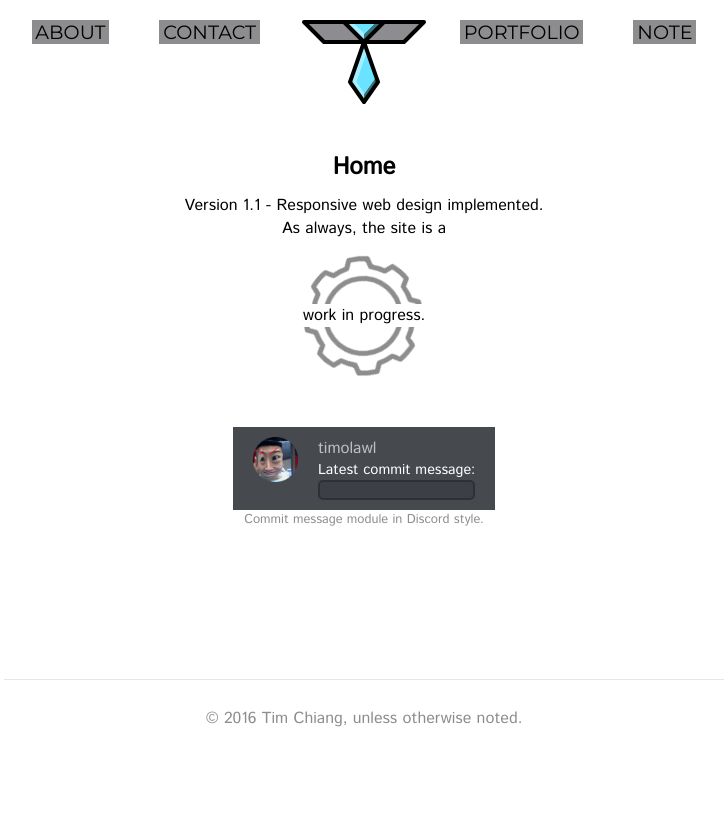
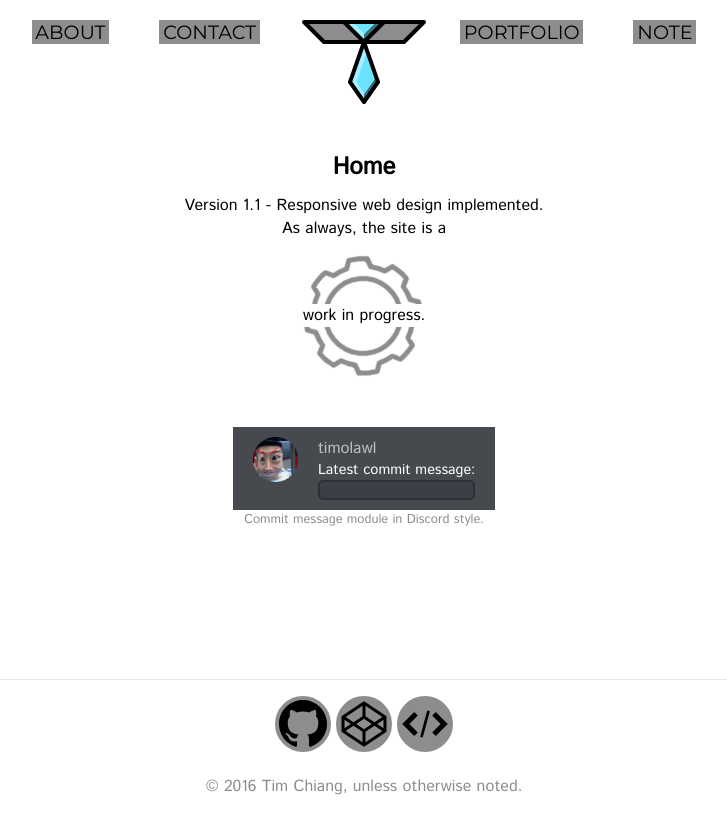
Before and after one commit to timolawl/timolawl.github.io, a Jekyll site: the page built from index.html, in a window 1280 px wide. Shown: the top 834 px of the page, without its empty margins (276-1003 px from the left). Built offline with Jekyll 4.4.1, drawn with Linux system fonts in a browser that asks for light colours.

Commit message:
Add icon links to GitHub, Codepen, and FCC.

```diff
--- a/_assets/stylesheets/_base.links.scss
+++ b/_assets/stylesheets/_base.links.scss
@@ -19,5 +19,4 @@ a {
     &:active {
         color: $primary-color;
     }
-
 }
--- a/_assets/stylesheets/_components.page-foot.scss
+++ b/_assets/stylesheets/_components.page-foot.scss
@@ -3,14 +3,64 @@
 //
 
 .footer {
+    border-top: 1px solid lighten($secondary-light, 35%);
+    padding-top: 1rem;
     text-align: center;
+}
+
+.link-icons {
+  //  display: flex;
+  //  align-items: center;
+   // justify-content: center;
+}
+
+.icon-links {
+ //   color: black;
+    display: inline-block;
+    border-radius: 100%;
+    border: 4px solid $secondary-light;
+    &:link {
+        color: black;
+        background-color: $secondary-light;
+    }
+
+    &:visited {
+        color: black;
+        background-color: $secondary-light;
+    }
+
+    &:hover {
+     //   color: $primary-light;
+        border-color: $primary-light;
+        background-color: $primary-light;
+    }
+
+    &:active {
+    //    color: $primary-light;
+        border-color: $primary-light;
+        background-color: $primary-light;
+    }
+}
+
+.icon {
+    display: block;
+    width: 3em;
+    height: 3em;
+    fill: currentColor;
+ //   fill: #000;
+ //   border: 4px solid $secondary-light;
+ //   border-radius: 100%;
+ //   background-color: $secondary-light;
+}
+
+.icon-github {
+
 }
 
 .copyright {
     width: 80%;
     max-width: 720px;
     display: inline-block;
-    padding-top: 3vmin;
-    border-top: 1px solid lighten($secondary-light, 35%);
+    padding-top: 1rem;
     color: $secondary-light;
 }
--- a/_includes/footer.html
+++ b/_includes/footer.html
@@ -1,5 +1,22 @@
   <footer>
     <div class="footer">
+        <div class="link-icons">
+            <a class="icon-links" href="//github.com/timolawl" alt="Tim Chiang's GitHub Page">
+                <svg class="icon icon-github">
+                    <use xlink:href="#icon-github"></use>
+                </svg>
+            </a>
+            <a class="icon-links" href="//codepen.io/timchiang" alt="Tim Chiang's Codepen Page">
+                <svg class="icon icon-codepen">
+                    <use xlink:href="#icon-codepen"></use>
+                </svg>
+            </a>
+            <a class="icon-links" href="//freecodecamp.com/timolawl" alt="Tim Chiang's Free Code Camp Page">
+                <svg class="icon icon-fcc">
+                    <use xlink:href="#icon-fcc"></use>
+                </svg>
+            </a>
+        </div>
         <span class="copyright">&copy; {{ site.time | date: '%Y' }} Tim Chiang, unless otherwise noted.</span>
     </div>
   </footer>
--- a/_includes/header.html
+++ b/_includes/header.html
@@ -51,18 +51,29 @@
 
     <script src="{{ '/js/pre-script.js' | prepend: site.baseurl }}"></script>
 
-
-    <!-- explicit dns-prefetch (non-anchor tagged) -->
-    <!-- the following don't need to be explicitly fetched as the browser already does so implicitly, as they are included in the HTML as anchor tags -->
-    <!--
-    <link rel="dns-prefetch" href="//medicine.buffalo.edu" />
-    <link rel="dns-prefetch" href="//som.ucsd.edu" />
-    <link rel="dns-prefetch" href="//medicine.stonybrookmedicine.edu" />
-    <link rel="dns-prefetch" href="//www.amc.edu" />
-    -->
-
   </head>
   <body>
+    <div class="svg-icons">
+        <svg version="1.1" xmlns="http://www.w3.org/2000/svg" style="display:none">
+            <symbol id="icon-github" viewBox="0 0 512 512">
+                <title>GitHub</title>
+                <path id="XMLID_2_" d="M256,0C114.6,0,0,114.6,0,256c0,113.1,73.4,209.1,175.1,242.9c12.8,2.4,17.5-5.6,17.5-12.3c0-6.1-0.2-26.3-0.3-47.7C121,454.4,106,408.7,106,408.7c-11.6-29.6-28.4-37.5-28.4-37.5c-23.2-15.9,1.8-15.6,1.8-15.6c25.7,1.8,39.2,26.4,39.2,26.4c22.8,39.1,59.9,27.8,74.5,21.3c2.3-16.5,8.9-27.8,16.3-34.2c-56.9-6.5-116.6-28.4-116.6-126.5c0-27.9,10-50.8,26.4-68.7c-2.7-6.4-11.4-32.5,2.5-67.8c0,0,21.5-6.9,70.4,26.2c20.4-5.7,42.3-8.5,64.1-8.6c21.8,0.1,43.7,2.9,64.1,8.6c48.9-33.1,70.3-26.2,70.3-26.2c13.9,35.3,5.2,61.3,2.5,67.8c16.4,17.9,26.3,40.8,26.3,68.7c0,98.3-59.9,120-116.9,126.3c9.2,7.9,17.4,23.5,17.4,47.4c0,34.3-0.3,61.8-0.3,70.3c0,6.8,4.6,14.8,17.6,12.3C438.7,465,512,369.1,512,256C512,114.6,397.4,0,256,0L256,0z"/>
+            </symbol>
+            <symbol id="icon-codepen" viewBox="0 0 512 512">
+                <title>Codepen</title>
+                <path d="M488.9,168l-224-149.3c-5.4-3.6-12.4-3.6-17.8,0L23.1,168c-4.5,3-7.1,8-7.1,13.3v149.3c0,5.4,2.7,10.3,7.1,13.3l224,149.3c2.7,1.8,5.8,2.7,8.9,2.7s6.2-0.9,8.9-2.7l224-149.3c4.5-3,7.1-8,7.1-13.3V181.3C496,176,493.3,171,488.9,168L488.9,168z M256,311.4L172.8,256l83.2-55.4l83.2,55.4L256,311.4z M272,172.8V61.9l179.2,119.4L368,236.8L272,172.8z M240,172.8l-96,64l-83.2-55.4L240,61.9V172.8z M115.2,256L48,300.8v-89.5L115.2,256z M144,275.2l96,64v110.9L60.8,330.7C60.8,330.7,144,275.2,144,275.2z M272,339.2l96-64l83.2,55.4L272,450.1V339.2z M396.8,256l67.2-44.8v89.5L396.8,256z"/></path>
+            </symbol>
+
+            <symbol id="icon-fcc" viewBox="0 0 1280 1024">
+                <title>Free Code Camp</title>
+                <path class="path1" d="M832 736l96 96 320-320-320-320-96 96 224 224z"></path>
+                <path class="path2" d="M448 288l-96-96-320 320 320 320 96-96-224-224z"></path>
+                <path class="path3" d="M701.298 150.519l69.468 18.944-191.987 704.026-69.468-18.944 191.987-704.026z"></path>
+            </symbol>
+
+        </svg>
+    </div>
+
     <div class="site__wrapper">
         <header class="site__header">
 
```
Also changed, not shown: static/images/reference/codepen.svg (added), static/images/reference/fcc.svg (added), static/images/reference/github.svg (added).
